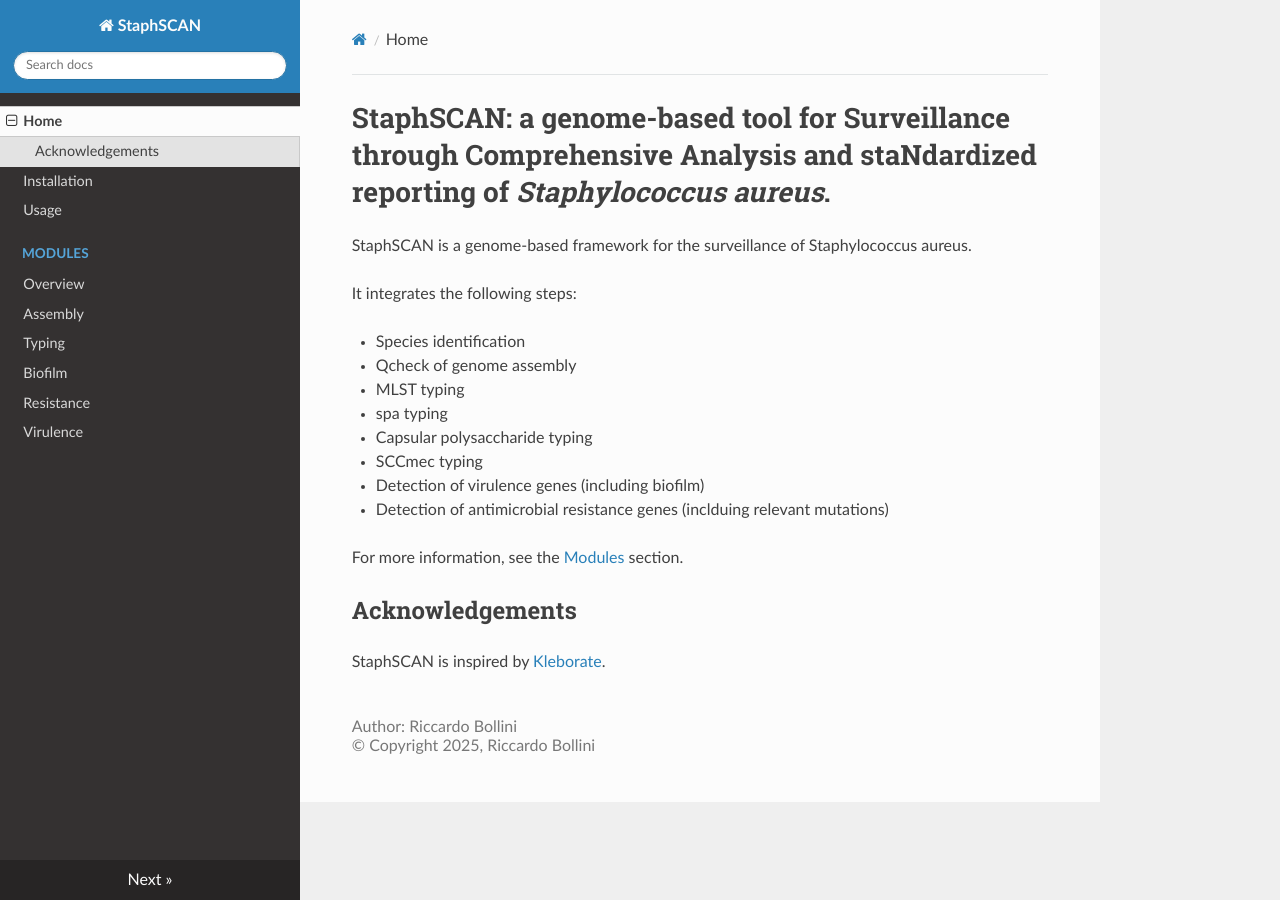
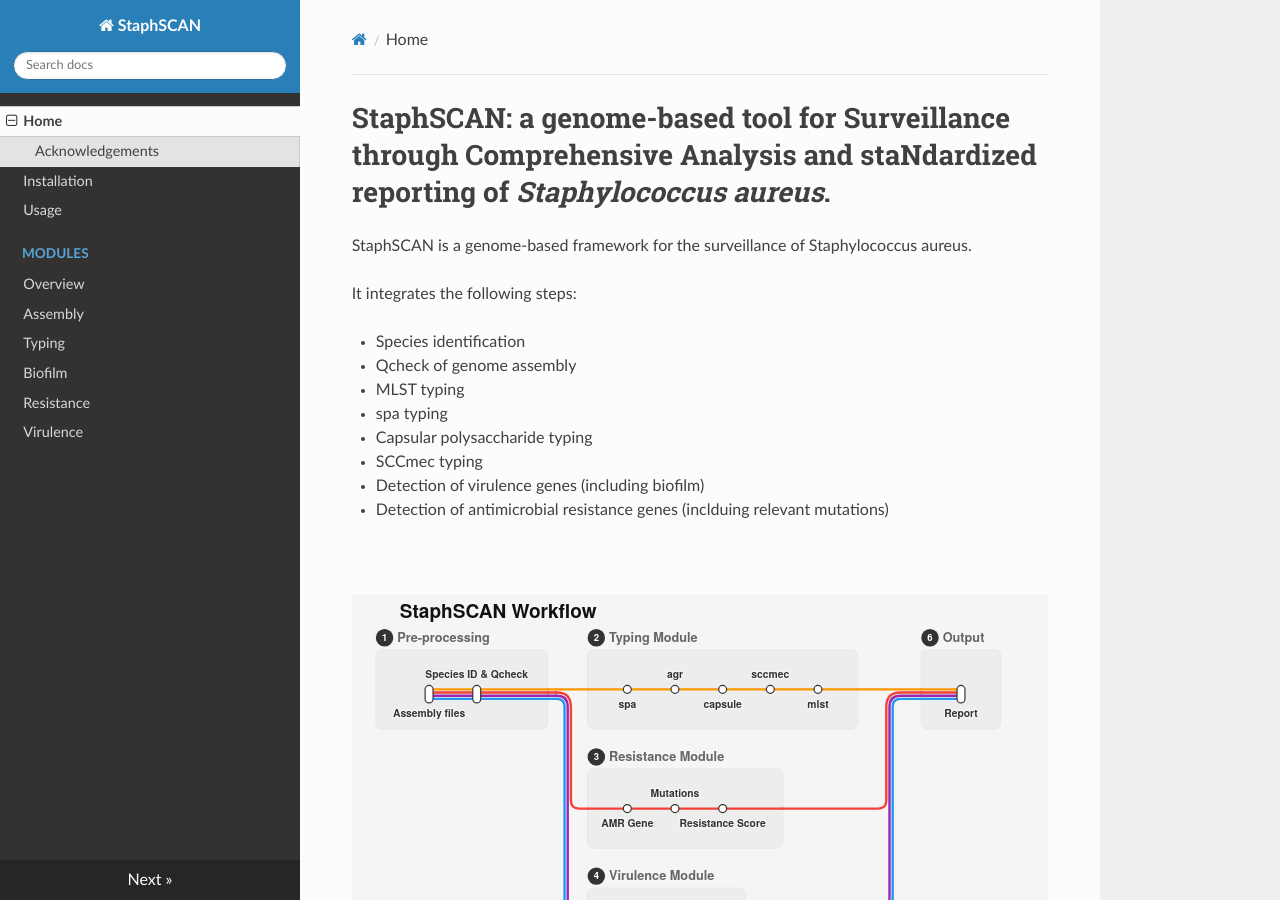
Before and after one commit to riccabolla/StaphSCAN, an MkDocs documentation site: the page built from docs/index.md, in a window 1280 px wide and 900 px high. Built offline with MkDocs 1.6.1, drawn with Linux system fonts in a browser that asks for light colours; nearby versions of some CDN libraries.

Commit message:
workflow image

```diff
--- a/docs/index.md
+++ b/docs/index.md
@@ -14,6 +14,11 @@ It integrates the following steps:
 * Detection of virulence genes (including biofilm)
 * Detection of antimicrobial resistance genes (inclduing relevant mutations)
 
+<br>
+
+![StaphSCAN workflow](images/pipeline.svg)
+
+
 For more information, see the [Modules](modules.md) section.
 
 Acknowledgements
```
Also changed, not shown: README.md (+4 -0 lines), docs/images/pipeline.svg (added).
